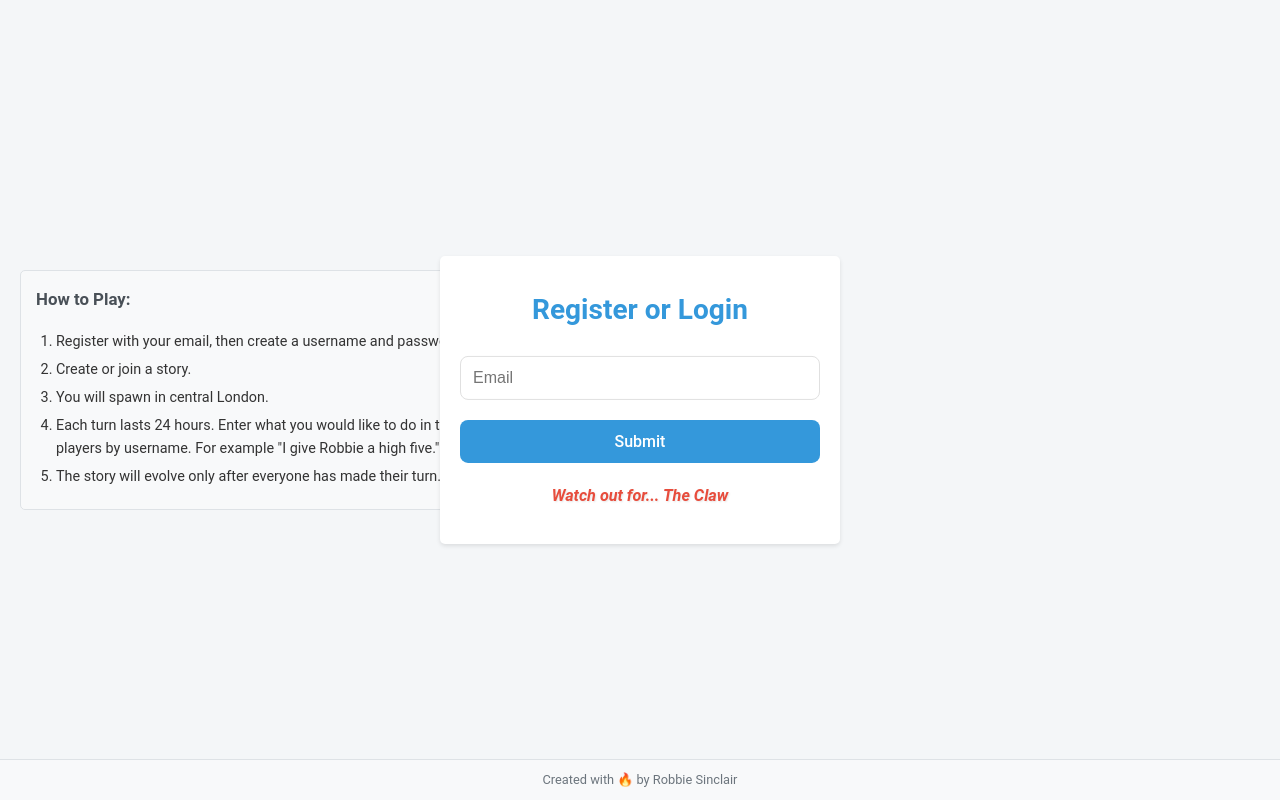
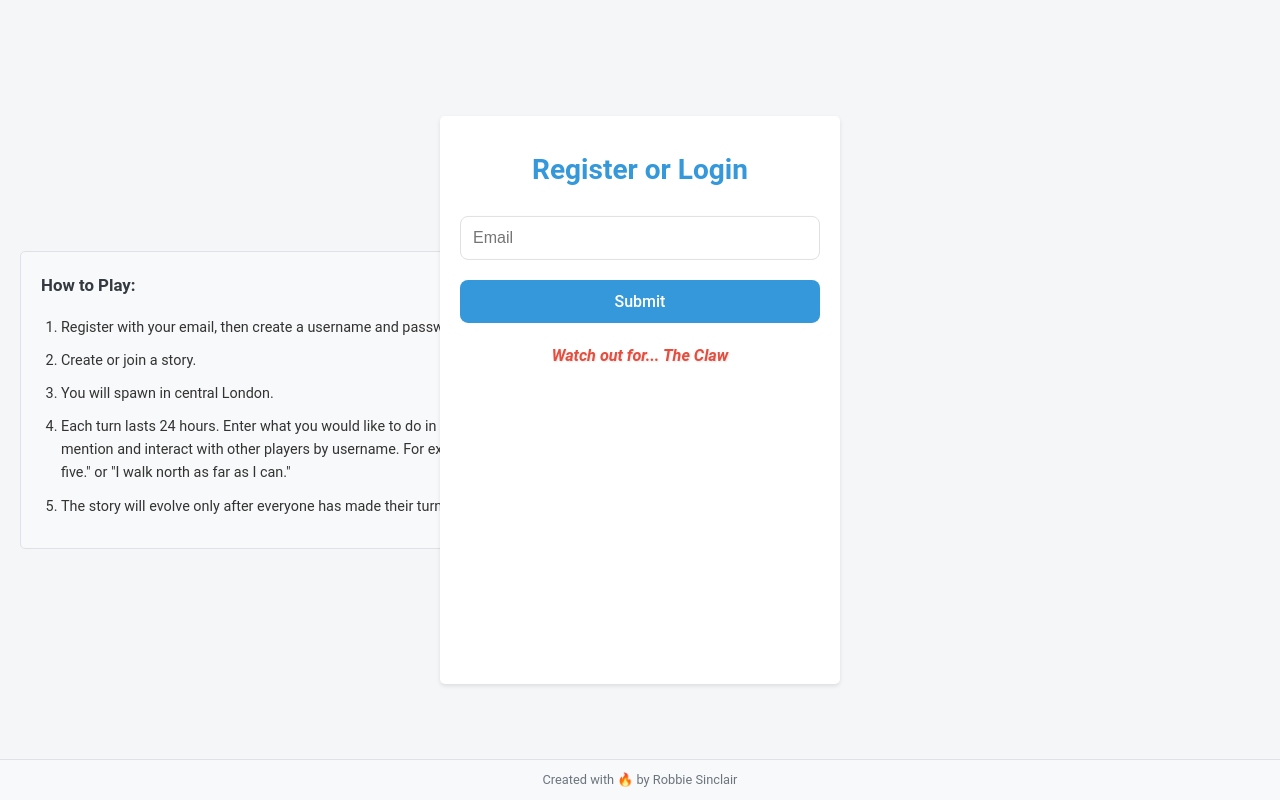
Before and after one commit to rlmsinclair/thestoryevolves-website, a React (Vite) app: page / in a window 1280 px wide. Built offline with nearby package versions, Linux system fonts and the light colour scheme.

Commit message:
How to play

```diff
--- a/src/App.css
+++ b/src/App.css
@@ -367,19 +367,6 @@ body {
   border: 1px solid #f5c6cb;
 }
 
-.footer {
-  position: fixed;
-  left: 0;
-  bottom: 0;
-  width: 100%;
-  background-color: #f8f9fa;
-  color: #6c757d;
-  text-align: center;
-  padding: 10px 0;
-  font-size: 0.8rem;
-  border-top: 1px solid #dee2e6;
-}
-
 /* Adjust main content to not be hidden by footer */
 .container, .lobby-container, .profile-container {
   padding-bottom: 40px; /* Adjust this value based on your footer height */
@@ -428,3 +415,50 @@ body {
   max-width: 800px;
   margin: 0 auto;
 }
+
+.how-to-play {
+  background-color: #f8f9fa;
+  border: 1px solid #dee2e6;
+  border-radius: 5px;
+  padding: 20px;
+  margin: 20px auto;
+  max-width: 600px;
+  font-size: 0.9rem;
+}
+
+.how-to-play h3 {
+  margin-top: 0;
+  color: #343a40;
+}
+
+.how-to-play ol {
+  padding-left: 20px;
+}
+
+.how-to-play li {
+  margin-bottom: 10px;
+}
+
+/* Adjust main content to not be hidden by footer and how-to-play */
+.container, .lobby-container, .profile-container {
+  padding-bottom: 300px; /* Increased to accommodate How to Play section */
+}
+
+/* For the Play screen, we don't need to adjust padding */
+.play-container {
+  padding-bottom: 0;
+}
+
+/* Adjust footer position */
+.footer {
+  position: fixed;
+  left: 0;
+  bottom: 0;
+  width: 100%;
+  background-color: #f8f9fa;
+  color: #6c757d;
+  text-align: center;
+  padding: 10px 0;
+  font-size: 0.8rem;
+  border-top: 1px solid #dee2e6;
+}
```
